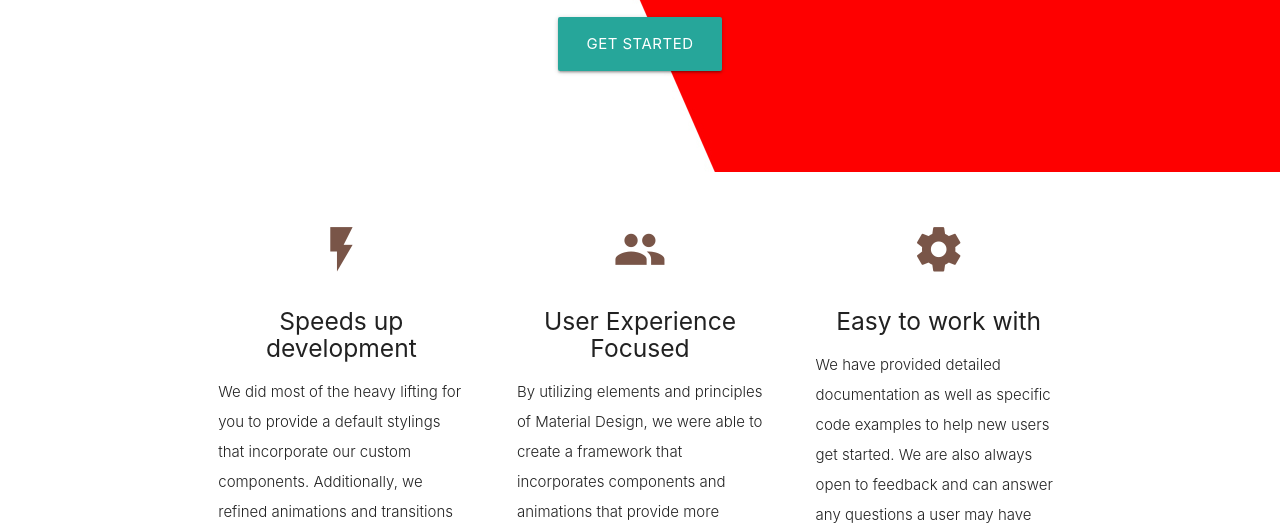
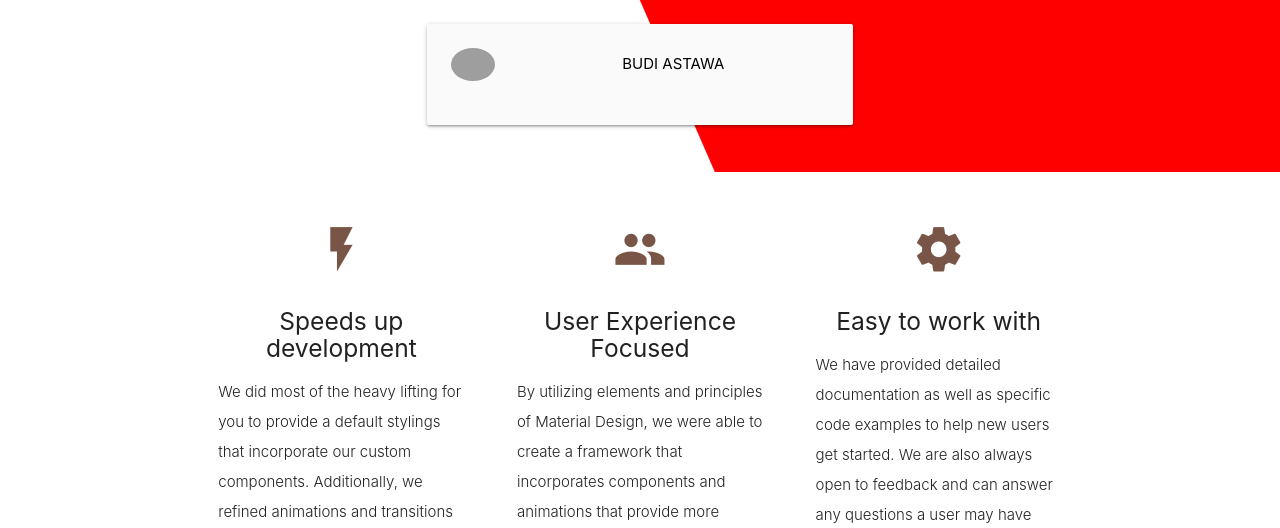
Before and after one commit to ouryoutube/ouryoutube.github.io, a plain HTML site: page index.html in a window 1280 px wide. Shown: the part 272-800 px from the top of the page. Drawn offline with nearby package versions, Linux system fonts and the light colour scheme; grey boxes are pictures that could not be loaded.

Commit message:
Update index.html

```diff
--- a/index.html
+++ b/index.html
@@ -36,7 +36,20 @@
           <h5 class="header col s12 light">Our Youtube Web</h5>
         </div>
         <div class="row center">
-          <a href="http://materializecss.com/getting-started.html" id="download-button" class="btn-large waves-effect waves-light teal lighten-1">Get Started</a>
+          <div class="col s12 m8 offset-m2 l6 offset-l3">
+        <div class="card-panel grey lighten-5 z-depth-1">
+          <div class="row valign-wrapper">
+            <div class="col s2">
+              <img src="DP NEW 2019 v3.jpg" alt="" class="circle responsive-img"> <!-- notice the "circle" class -->
+            </div>
+            <div class="col s10">
+              <span class="black-text">
+                BUDI ASTAWA
+              </span>
+            </div>
+          </div>
+        </div>
+      </div>
         </div>
         <br><br>
 
```
